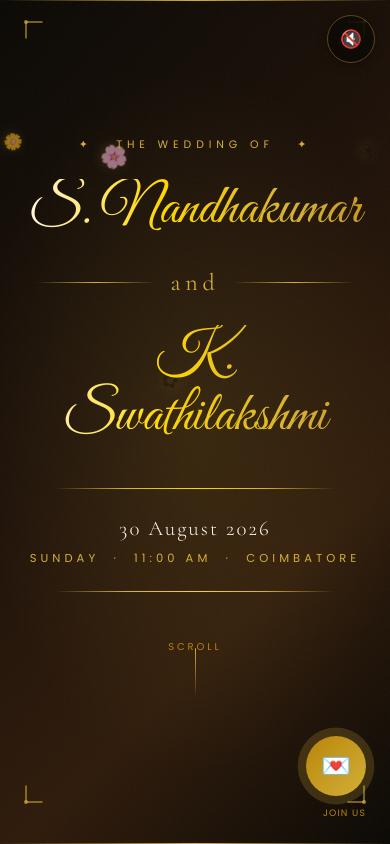
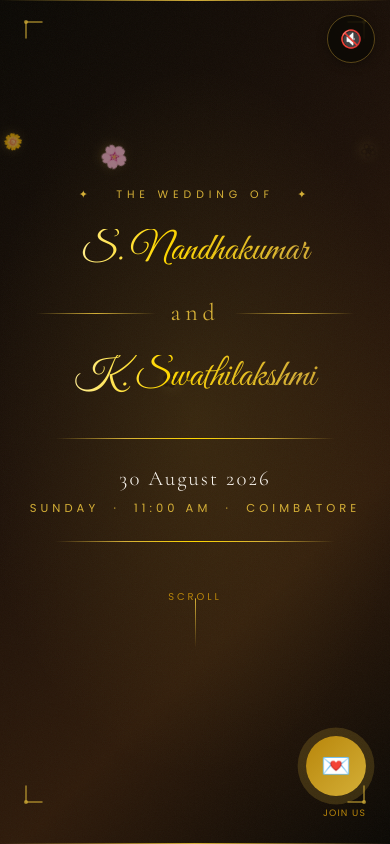
Before and after one commit to VarshiniJayakumar/swathi-wed, a React (Vite) app in the folder wedding-invitation/: page / in a window 390 px wide. Shown: the top 844 px of the page. Built offline with nearby package versions, Linux system fonts and the light colour scheme; a web font is replaced by a local one.

Commit message:
fix: prevent name wrapping on mobile in hero

```diff
--- a/wedding-invitation/src/components/HeroSection.jsx
+++ b/wedding-invitation/src/components/HeroSection.jsx
@@ -78,8 +78,9 @@ export default function HeroSection() {
         }}>
           <h1 className="gold-shimmer" style={{
             fontFamily: '"Great Vibes", cursive',
-            fontSize: 'clamp(3.5rem, 11vw, 7rem)',
+            fontSize: 'clamp(2.4rem, 8vw, 7rem)',
             lineHeight: 1.1,
+            whiteSpace: 'nowrap',
           }}>
             S. Nandhakumar
           </h1>
@@ -105,8 +106,9 @@ export default function HeroSection() {
         }}>
           <h1 className="gold-shimmer" style={{
             fontFamily: '"Great Vibes", cursive',
-            fontSize: 'clamp(3.5rem, 11vw, 7rem)',
+            fontSize: 'clamp(2.4rem, 8vw, 7rem)',
             lineHeight: 1.1,
+            whiteSpace: 'nowrap',
           }}>
             K. Swathilakshmi
           </h1>
```
